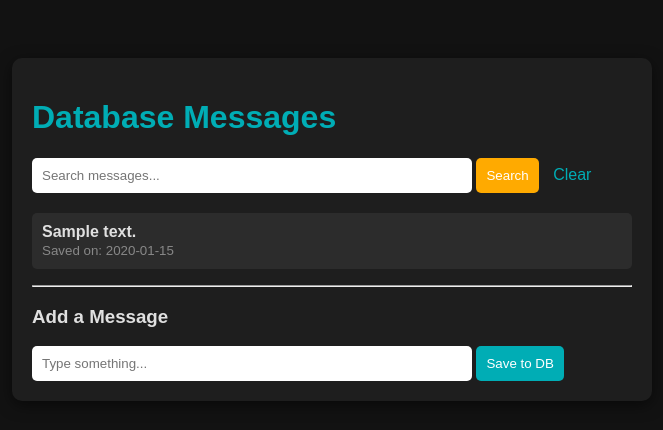
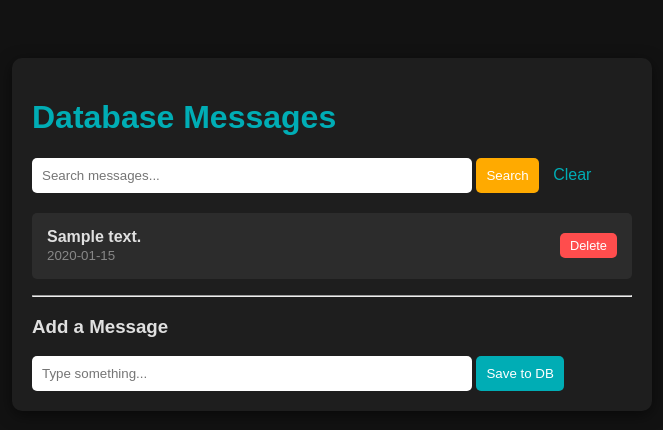
Before and after one commit to piperoldan/myapp, a Flask app: page / in a window 1280 px wide. Shown: the top 430 px of the page, without its empty margins (308-971 px from the left). Run offline with Flask 3, Linux system fonts and the light colour scheme; tables that the repository leaves empty hold one stand-in row (values such as "Sample post").

Commit message:
Added a delete button for the messages

```diff
--- a/app.py
+++ b/app.py
@@ -63,5 +63,15 @@ def add_msg():
         session.close()
     return redirect('/')
 
+@app.route('/delete/<int:msg_id>', methods=['POST'])
+def delete_msg(msg_id):
+    session = Session()
+    msg_to_delete = session.query(Message).get(msg_id)
+    if msg_to_delete:
+        session.delete(msg_to_delete)
+        session.commit()
+    session.close()
+    return redirect('/')
+
 if __name__ == "__main__":
     app.run(host='0.0.0.0', port=4000)
--- a/templates/index.html
+++ b/templates/index.html
@@ -22,10 +22,15 @@
         </form>
         <ul>
             {% for m in messages %}
-            <li>
-                <strong>{{ m.text }}</strong>
-                <br>
-                <small style="color: #888;">Saved on: {{ m.created_at }}</small>
+            <li style="display: flex; justify-content: space-between; align-items: center; background: #2c2c2c; margin: 10px 0; padding: 15px; border-radius: 5px;">
+                <div>
+                    <strong>{{ m.text }}</strong><br>
+                    <small style="color: #888;">{{ m.created_at }}</small>
+                </div>
+
+                <form action="/delete/{{ m.id }}" method="POST" style="margin: 0;">
+                    <button type="submit" style="background: #ff4d4d; padding: 5px 10px; font-size: 0.8em;">Delete</button>
+                </form>
             </li>
             {% endfor %}
         </ul>
```
